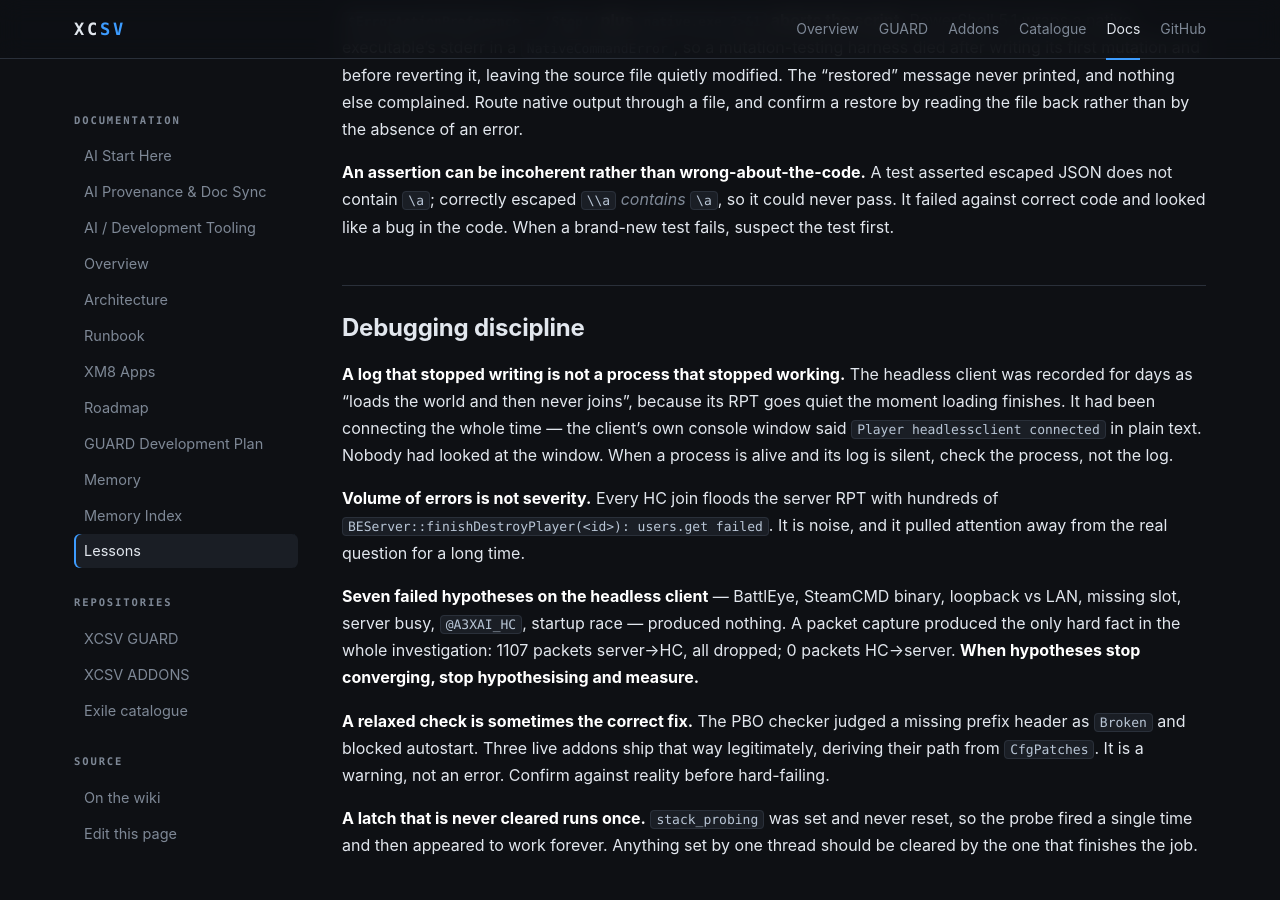
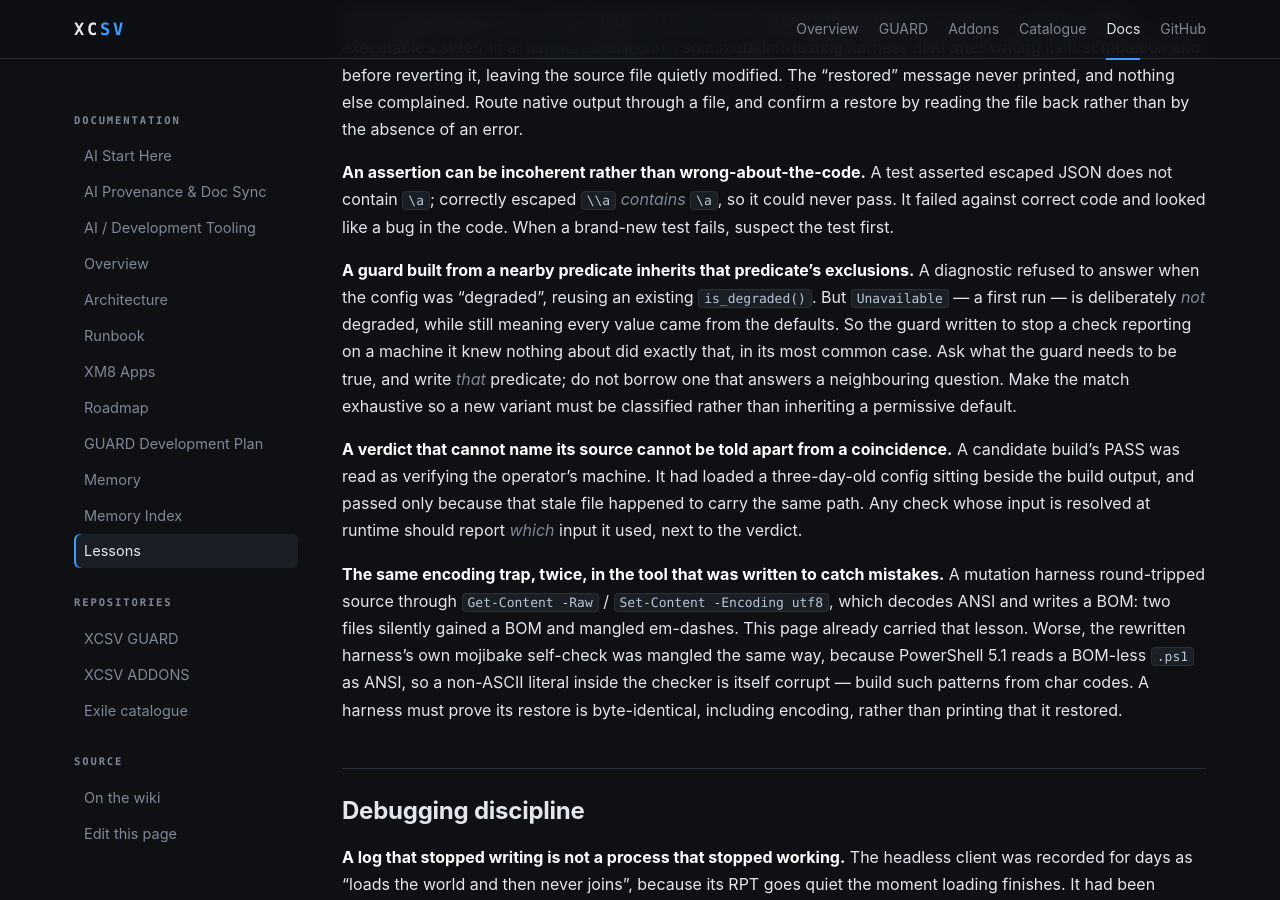
Before and after one commit to x-cessive/XCSV, a Jekyll site: the page built from docs/wiki/Lessons.md, in a window 1280 px wide and 900 px high, scrolled down 2579 px. Built offline with Jekyll 4.4.1, drawn with Linux system fonts in a browser that asks for light colours.

Commit message:
docs(lessons): three failure shapes an independent critic surfaced
From the GUARD-DB-001 critic pass and the GUARD-PERF-001 work.

A guard built from a nearby predicate inherits that predicate's exclusions: a
diagnostic gated on is_degraded() sailed through on a first run, which is not
degraded but is still running on defaults - so the guard written to stop a check
reporting on a machine it knew nothing about did exactly that, in its most
common case.

A verdict that cannot name its source cannot be told apart from a coincidence: a
candidate build's PASS was read as verifying the operator's machine, having
loaded a stale config beside the build output and passed only because that file
carried the same path.

And the same encoding trap twice, inside the tool written to catch mistakes -
including the rewritten checker's own non-ASCII literal being mangled, because
PS 5.1 reads a BOM-less .ps1 as ANSI.

Full detail: desktop roadmap 15.15a and 15.16, hub issues #7 and #9.

XCSV-Agent: claude-code
XCSV-Agent-Role: primary
XCSV-Work-ID: GUARD-DB-001
XCSV-Contract: 1.0.0
XCSV-AI-Model: claude-opus-5

```diff
--- a/docs/wiki/Lessons.md
+++ b/docs/wiki/Lessons.md
@@ -142,6 +142,33 @@ asserted escaped JSON does not contain `\a`; correctly escaped `\\a` *contains*
 `\a`, so it could never pass. It failed against correct code and looked like a
 bug in the code. When a brand-new test fails, suspect the test first.
 
+**A guard built from a nearby predicate inherits that predicate's exclusions.**
+A diagnostic refused to answer when the config was "degraded", reusing an
+existing `is_degraded()`. But `Unavailable` — a first run — is deliberately *not*
+degraded, while still meaning every value came from the defaults. So the guard
+written to stop a check reporting on a machine it knew nothing about did exactly
+that, in its most common case. Ask what the guard needs to be true, and write
+*that* predicate; do not borrow one that answers a neighbouring question. Make
+the match exhaustive so a new variant must be classified rather than inheriting
+a permissive default.
+
+**A verdict that cannot name its source cannot be told apart from a
+coincidence.** A candidate build's PASS was read as verifying the operator's
+machine. It had loaded a three-day-old config sitting beside the build output,
+and passed only because that stale file happened to carry the same path. Any
+check whose input is resolved at runtime should report *which* input it used,
+next to the verdict.
+
+**The same encoding trap, twice, in the tool that was written to catch
+mistakes.** A mutation harness round-tripped source through
+`Get-Content -Raw` / `Set-Content -Encoding utf8`, which decodes ANSI and writes
+a BOM: two files silently gained a BOM and mangled em-dashes. This page already
+carried that lesson. Worse, the rewritten harness's own mojibake self-check was
+mangled the same way, because PowerShell 5.1 reads a BOM-less `.ps1` as ANSI, so
+a non-ASCII literal inside the checker is itself corrupt — build such patterns
+from char codes. A harness must prove its restore is byte-identical, including
+encoding, rather than printing that it restored.
+
 ## Debugging discipline
 
 **A log that stopped writing is not a process that stopped working.** The
```
Also changed, not shown: wiki/Lessons.md (+27 -0 lines).
